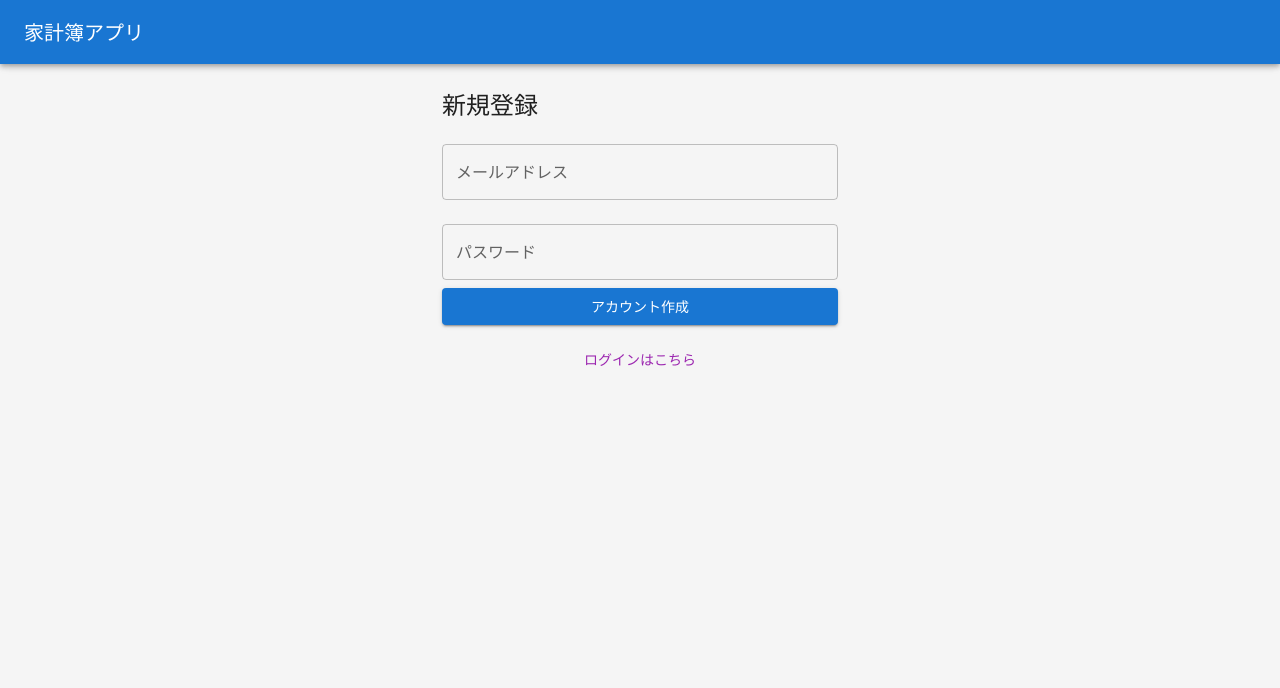
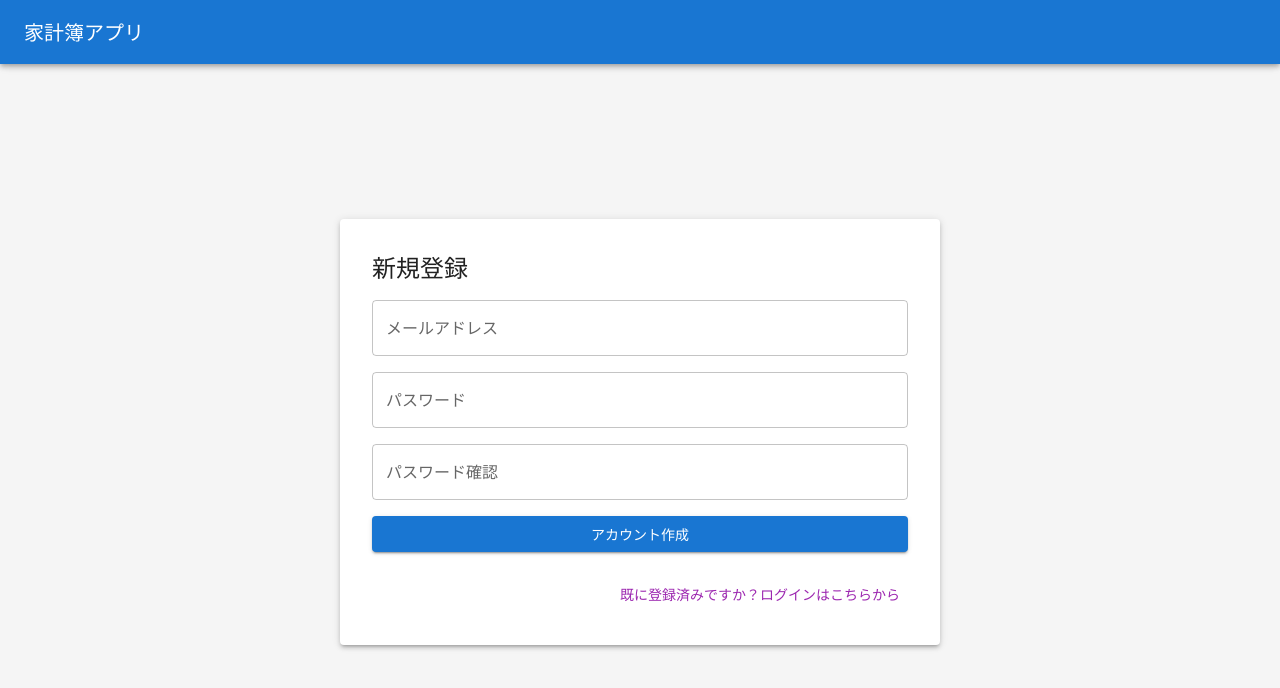
Before and after one commit to MKoichiro/household, a React (Vite) app: page /auth/signup in a window 1280 px wide. Shown: the top 688 px of the page. Built offline with nearby package versions, Linux system fonts and the light colour scheme; no server answers; what chartjs-plugin-datalabels would draw is missing.

Commit message:
update flashmessage

```diff
--- a/src/hooks/useContexts.ts
+++ b/src/hooks/useContexts.ts
@@ -48,6 +48,7 @@ export const useTransaction = () => {
 
 export interface NotificationProps {
   severity: AlertColor
+  autoHideDuration?: number
 }
 
 interface NotificationContextType {
--- a/src/pages/Home.tsx
+++ b/src/pages/Home.tsx
@@ -181,7 +181,7 @@ const Home = () => {
   return (
     <FormProvider {...methods}>
       {/* ログイン成功後のフラッシュメッセージ表示部分 */}
-      <Notification severity="success" />
+      <Notification severity="success" autoHideDuration={4000}/>
 
       <Box sx={{ display: 'flex' }}>
         {/* 左側 */}
--- a/src/pages/Login.tsx
+++ b/src/pages/Login.tsx
@@ -1,5 +1,5 @@
 // Login.tsx - ログインページコンポーネント
-// ログイン後のリダイレクト処理はCheckAuthコンポーネントに一任
+// ログイン後リダイレクト、ログインユーザーのアクセス時のリダイレクト処理はCheckAuthコンポーネントに一任
 import { Container, TextField, Button, Typography, Paper, Box, Stack } from '@mui/material'
 import { useNavigate } from 'react-router-dom'
 import { useAuth, useNotification } from '../hooks/useContexts'
@@ -33,9 +33,9 @@ const Login = () => {
 
   const onSubmit: SubmitHandler<LoginFormValues> = async (data) => {
     try {
-      // handleLoginで認証処理を実行
       await handleLogin(data.email, data.password)
       setMessage('ログインしました！')
+      // リダイレクトはCheckAuthガードコンポーネントで行う
     } catch (error) {
       console.error('ログイン失敗:', error)
       setMessage('ログインに失敗しました。再度お試しください。')
@@ -45,7 +45,7 @@ const Login = () => {
 
   // void 演算子でsubmitHandler(onSubmit)()関数の返り値のハンドリングはしないことを示す
   // （onSubmit関数内のエラーハンドリングは活きている）
-  const handleSubmit = (e: FormEvent<HTMLFormElement>): void => {
+  const handleSubmit = (e: FormEvent<HTMLFormElement>) => {
     void submitHandler(onSubmit)(e)
   }
 
@@ -106,7 +106,6 @@ const Login = () => {
         <Button
           onClick={() => void navigate('/auth/signup')}
           color="secondary"
-          // fullWidth
           sx={{ display: 'block', mt: 3, ml: 'auto' }}
         >
           アカウントの新規作成はこちらから
--- a/src/pages/Signup.tsx
+++ b/src/pages/Signup.tsx
@@ -1,71 +1,159 @@
 // SignUp.tsx - 新規登録ページコンポーネント
-import { useState } from 'react'
-import { Container, TextField, Button, Typography } from '@mui/material'
+// サインアップ後リダイレクト、ログインユーザーのアクセス時のリダイレクト処理はCheckAuthコンポーネントに一任
+import { Container, TextField, Button, Typography, Paper, Box, Stack } from '@mui/material'
 import { useNavigate } from 'react-router-dom'
-import { useAuth } from '../hooks/useContexts'
-// import { z } from 'zod'
+import { useAuth, useNotification } from '../hooks/useContexts'
+import { z } from 'zod'
+import { Controller, useForm, SubmitHandler } from 'react-hook-form'
+import { headerHeight } from '../constants/ui'
+import { zodResolver } from '@hookform/resolvers/zod'
+import { FormEvent } from 'react'
 
 // 前半部分の条件:
-// 英字が少なくとも1文字含まれることをチェック (?=.[A-Za-z])
-// 数字が少なくとも1桁含まれることをチェック (?=.[0-9])
+// 英字が少なくとも1文字含まれることをチェック (?=.*[A-Za-z])
+// 数字が少なくとも1桁含まれることをチェック (?=.*[0-9])
 // 後半部分:
 // 文字列全体が半角英数字と半角記号（ASCII 33～126、スペース除く）で構成されていることを確認
-// const passwordRegex = /^(?=.[A-Za-z])(?=.[0-9])[A-Za-z0-9!-/:-@[-`{-~]+$/
+const passwordRegex = /^(?=.*[A-Za-z])(?=.*[0-9])[A-Za-z0-9!-/:-@[-`{-~]+$/
 
 // zodスキーマでバリデーションルールを定義
-// const loginSchema = z.object({
-//   email: z
-//     .string()
-//     .nonempty({ message: 'メールアドレスは必須です' })
-//     .max(255, { message: 'メールアドレスは255文字以内である必要があります' })
-//     .email({ message: '有効なメールアドレスを入力してください' }),
-//   password: z
-//     .string()
-//     .nonempty({ message: 'パスワードは必須です' })
-//     .min(8, { message: 'パスワードは8文字以上である必要があります' })
-//     .max(72, { message: 'パスワードは72文字以内である必要があります' }) // has_secure_passwordの仕様と合わせる
-//     .regex(passwordRegex, { message: 'パスワードは英文字、数字を含む必要があります' }),
-// })
+const signupSchema = z
+  .object({
+    email: z
+      .string()
+      .nonempty({ message: 'メールアドレスは必須です' })
+      .max(255, { message: 'メールアドレスは255文字以内である必要があります' })
+      .email({ message: '有効なメールアドレスを入力してください' }),
+    password: z
+      .string()
+      .nonempty({ message: 'パスワードは必須です' })
+      .min(8, { message: 'パスワードは8文字以上である必要があります' })
+      // rails has_secure_passwordの仕様を参考に72文字。iOSのジェネレータはデフォルトで20文字。
+      .max(72, { message: 'パスワードは72文字以内である必要があります' })
+      .regex(passwordRegex, { message: 'パスワードは英文字、数字を含む必要があります' }),
+    passwordConfirmation: z.string().nonempty({ message: 'パスワード確認は必須です' }),
+  })
+  .refine((data) => data.password === data.passwordConfirmation, {
+    message: 'パスワードとパスワード確認が一致しません',
+    path: ['passwordConfirmation'], // エラーメッセージを割り当てるフィールドの指定
+  })
+  .refine((data) => data.email !== data.password, {
+    message: 'メールアドレスとパスワードは異なる必要があります',
+    path: ['password'], // エラーメッセージを割り当てるフィールドの指定
+  })
+
+// スキーマから型を推論
+type SignupFormValues = z.infer<typeof signupSchema>
 
 const SignUp = () => {
-  const [email, setEmail] = useState('')
-  const [password, setPassword] = useState('')
   const { handleSignup } = useAuth()
+  const { setMessage, Notification } = useNotification()
   const navigate = useNavigate()
 
-  // アクセス時ガード: App.tsx
-  // サインアップ発火時: サーバーとの非同期通信がレンダリング以上に時間がかかる場合に重要、userの変化をトリガーにリダイレクト
-  // useEffect(() => {
-  //   if (user) navigate('/app/home', { replace: true })
-  // }, [user, navigate])
+  const {
+    formState: { errors },
+    handleSubmit: submitHandler,
+    control,
+    reset,
+  } = useForm<SignupFormValues>({
+    resolver: zodResolver(signupSchema),
+  })
+
+  const onSubmit: SubmitHandler<SignupFormValues> = async (data) => {
+    try {
+      await handleSignup(data.email, data.password)
+      setMessage('アカウントを作成しました。ようこそ家計簿アプリへ！')
+      // リダイレクトはCheckAuthガードコンポーネントで行う
+    } catch (error) {
+      console.error('アカウント作成失敗:', error)
+      setMessage('アカウント作成に失敗しました。再度お試しください。')
+      reset()
+    }
+  }
+
+  const handleSubmit = (e: FormEvent<HTMLFormElement>) => {
+    e.preventDefault()
+    void submitHandler(onSubmit)(e)
+  }
 
   return (
-    <Container maxWidth="xs">
-      <Typography variant="h5" component="h1" gutterBottom>
+    <Container
+      maxWidth="md"
+      sx={{ height: `calc(100% - ${headerHeight}px)`, display: 'flex', justifyContent: 'center', alignItems: 'center' }}
+    >
+      {/* アカウント作成失敗時のフラッシュメッセージ */}
+      <Notification severity="error" />
+
+      <Paper elevation={3} sx={{ width: { xs: '90%', sm: 400, md: 600 }, p: 4 }}>
+        <Box component="form" onSubmit={handleSubmit}>
+          <Stack spacing={2}>
+            <Typography variant="h5" component="h1">
               新規登録
             </Typography>
+
+            <Controller
+              name="email"
+              control={control}
+              defaultValue=""
+              render={({ field }) => (
                 <TextField
+                  {...field}
                   label="メールアドレス"
                   type="email"
+                  margin="normal"
+                  error={Boolean(errors.email)}
+                  helperText={errors.email ? errors.email.message : ''}
                   fullWidth
-        margin="normal"
-        value={email}
-        onChange={(e) => setEmail(e.target.value)}
                 />
+              )}
+            />
+
+            <Controller
+              name="password"
+              control={control}
+              defaultValue=""
+              render={({ field }) => (
                 <TextField
+                  {...field}
                   label="パスワード"
                   type="password"
+                  margin="normal"
+                  error={Boolean(errors.password)}
+                  helperText={errors.password ? errors.password.message : ''}
                   fullWidth
+                />
+              )}
+            />
+
+            <Controller
+              name="passwordConfirmation"
+              control={control}
+              render={({ field }) => (
+                <TextField
+                  {...field}
+                  label="パスワード確認"
+                  type="password"
                   margin="normal"
-        value={password}
-        onChange={(e) => setPassword(e.target.value)}
+                  error={Boolean(errors.passwordConfirmation)}
+                  helperText={errors.passwordConfirmation ? errors.passwordConfirmation.message : ''}
+                  fullWidth
                 />
-      <Button variant="contained" color="primary" fullWidth onClick={() => void handleSignup(email, password)}>
+              )}
+            />
+
+            <Button type="submit" variant="contained" color="primary" fullWidth>
               アカウント作成
             </Button>
-      <Button color="secondary" fullWidth onClick={() => void navigate('/auth/login')} sx={{ mt: 2 }}>
-        ログインはこちら
+          </Stack>
+        </Box>
+        <Button
+          onClick={() => void navigate('/auth/login')}
+          color="secondary"
+          sx={{ display: 'block', mt: 3, ml: 'auto' }}
+        >
+          既に登録済みですか？ログインはこちらから
         </Button>
+      </Paper>
     </Container>
   )
 }
```
Also changed, not shown: src/hooks/useTimer.ts (+51 -13 lines), src/pages/NoMatch.tsx (+13 -22 lines), src/providers/NotificationProvider.tsx (+36 -7 lines). Lines whose indentation alone changed are shown as unchanged.
